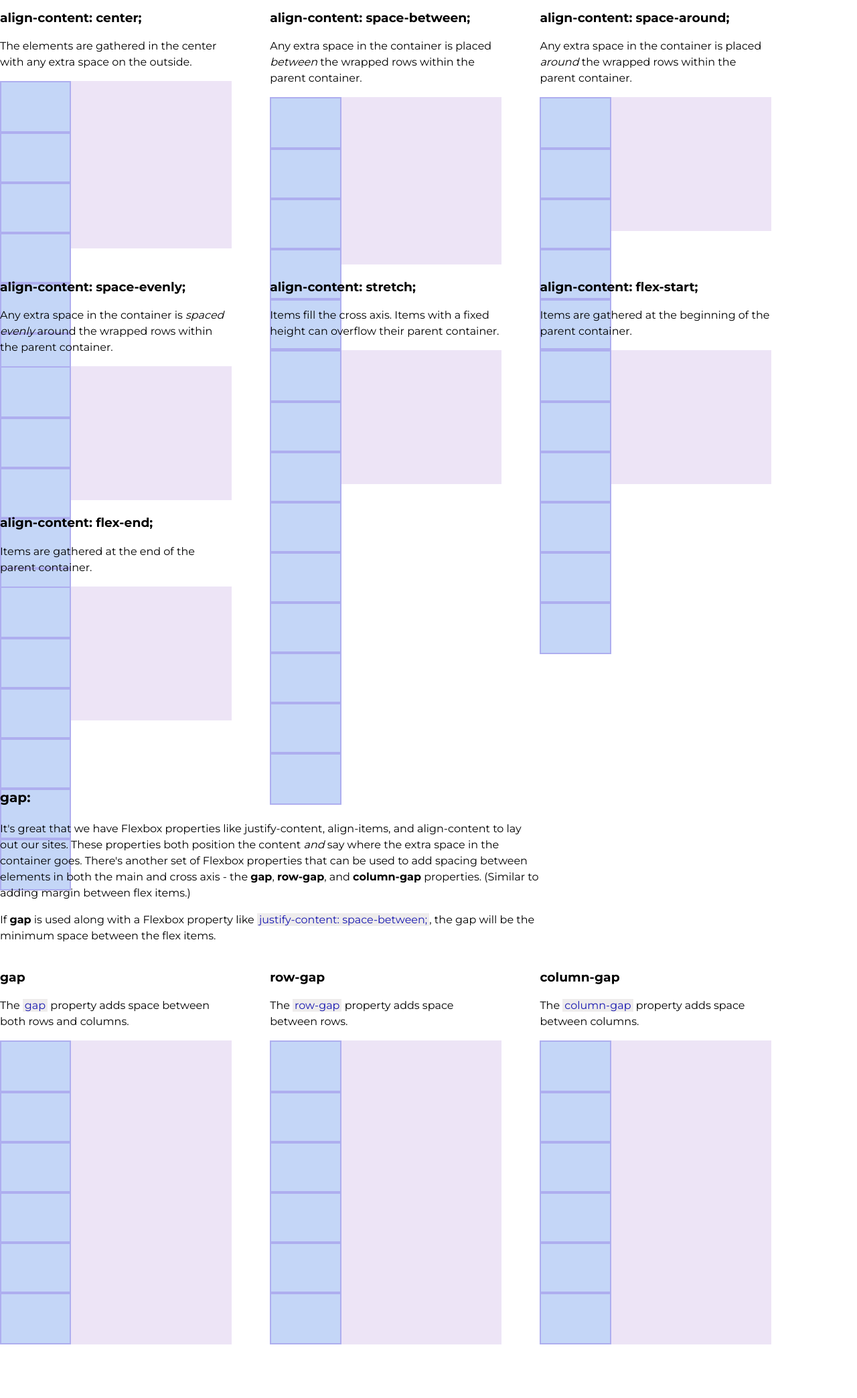
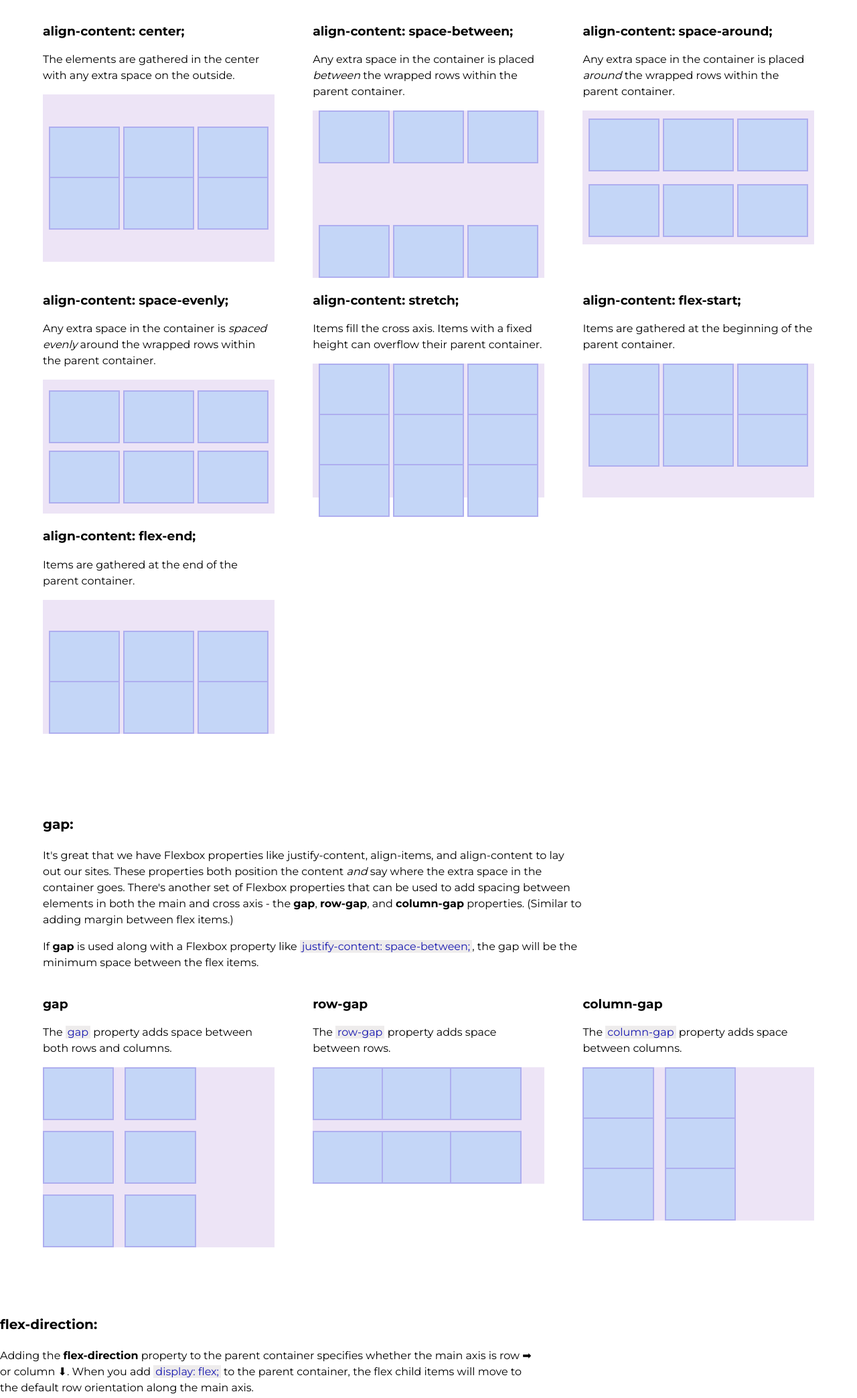
Before and after one commit to ang-riv/flexbox-worksheet, a plain HTML site: page index.html in a window 1280 px wide. Shown: the part 6501-8589 px from the top of the page at 67% size. Drawn offline with Linux system fonts and the light colour scheme.

Commit message:
Finished align-content and gap sections

```diff
--- a/css/main.css
+++ b/css/main.css
@@ -461,51 +461,61 @@ section#flex-wrap-section {
 
 /* align-content */
 section#align-content-section {
-  /* place your code here */
+  display: flex;
+  justify-content: center;
+  align-items: center;
 }
 
 /* Fixed heights have been set in the .wrap-content-parent-container code blocks */
 
 .align-content-center-parent-container {
   /* place your code here */
+  display: flex;
+  align-content: center;
   justify-content: space-evenly;
   flex-wrap: wrap;
   height: 250px;
 }
 
 .align-content-space-between-parent-container {
-  /* place your code here */
+  display: flex;
+  align-content: space-between;
   justify-content: space-evenly;
   flex-wrap: wrap;
   height: 250px;
 }
 
 .align-content-space-around-parent-container {
-  /* place your code here */
+  display: flex;
+  align-content: space-around;
   justify-content: space-evenly;
   flex-wrap: wrap;
 }
 
 .align-content-space-evenly-parent-container {
-  /* place your code here */
+ display: flex;
+ align-content: space-evenly;
   justify-content: space-evenly;
   flex-wrap: wrap;
 }
 
 .align-content-stretch-parent-container {
-  /* place your code here */
+ display: flex;
+ align-content: stretch;
   justify-content: space-evenly;
   flex-wrap: wrap;
 }
 
 .align-content-flex-start-parent-container {
-  /* place your code here */
+  display: flex;
+  align-content: flex-start;
   justify-content: space-evenly;
   flex-wrap: wrap;
 }
 
 .align-content-flex-end-parent-container {
-  /* place your code here */
+  display: flex;
+  align-content: flex-end;
   justify-content: space-evenly;
   flex-wrap: wrap;
 }
@@ -514,21 +524,26 @@ section#align-content-section {
 
 /* gap */
 section#gap-section {
-/* place your code here */
+  display: flex;
+  justify-content: center;
+  align-items: center;
 }
 
 .gap-parent-container {
-  /* display: flex; */
+  display: flex;
+  gap: 20px;
   flex-wrap: wrap;
 }
 
 .row-gap-parent-container {
-  /* display: flex; */
+  display: flex;
+  row-gap: 20px;
   flex-wrap: wrap;
 }
 
 .column-gap-parent-container {
-  /* place your code here */
+  display: flex;
+  column-gap: 20px;
   flex-wrap: wrap;
 }
 
```
